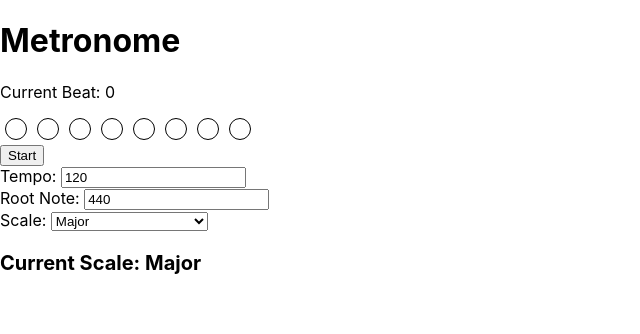
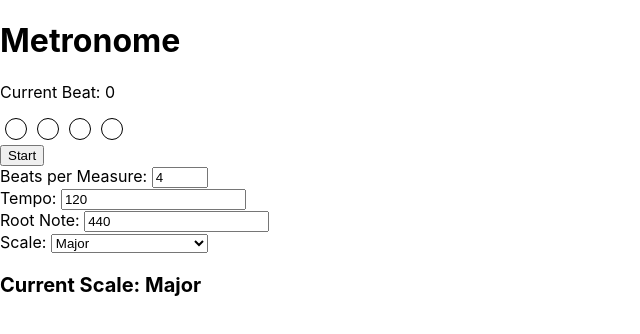
Before and after one commit to rockey94/metronome, a React (Create React App) app: page / in a window 1280 px wide. Shown: the top 334 px of the page, without its empty margins (0-640 px from the left). Built offline with nearby package versions, Linux system fonts and the light colour scheme.

Commit message:
Add randomized note functionality

```diff
--- a/src/App.js
+++ b/src/App.js
@@ -7,7 +7,9 @@ const App = () => {
   const [tempo, setTempo] = useState(120);
   const [scale, setScale] = useState("major");
   const [rootNote, setRootNote] = useState(440); // A4
-  const beatsPerMeasure = 8;
+  const [beatsPerMeasure, setBeatsPerMeasure] = useState(4);
+  const randomIndex = Math.floor(Math.random() * scale.length);
+  const note = scale[randomIndex];
 
   const scales = {
     major: [0, 2, 4, 5, 7, 9, 11, 12],
@@ -35,38 +37,31 @@ const App = () => {
   const generateScale = (root, intervals) => {
     return intervals.map((interval) => root * Math.pow(2, interval / 12));
   };
-
-  useEffect(() => {
+  const play = (frequency) => {
     const audioContext = new (window.AudioContext ||
       window.webkitAudioContext)();
-    let oscillator = null;
-
-    const interval = setInterval(() => {
-      if (playing) {
-        setCount((prevCount) => {
-          const nextCount = (prevCount + 1) % beatsPerMeasure;
-          const currentScale = generateScale(rootNote, scales[scale]);
-          if (Number.isFinite(currentScale[nextCount])) {
-            oscillator = audioContext.createOscillator();
-            oscillator.frequency.value = currentScale[nextCount];
-            oscillator.connect(audioContext.destination);
-            oscillator.start();
-            oscillator.stop(audioContext.currentTime + 0.1);
-          } else {
-            console.error("Invalid frequency:", currentScale[nextCount]);
-          }
-          return nextCount;
-        });
-      }
-    }, (60 / tempo) * 1000);
-
-    return () => {
-      clearInterval(interval);
-      if (oscillator) {
-        oscillator.stop();
-      }
-    };
-  }, [playing, tempo, scale, rootNote]);
+    const oscillator = audioContext.createOscillator();
+    oscillator.type = "sine";
+    oscillator.frequency.value = frequency;
+    oscillator.connect(audioContext.destination);
+    oscillator.start();
+    setTimeout(() => {
+      oscillator.stop();
+    }, (60 / tempo) * 1000); // stop after one beat
+  };
+  useEffect(() => {
+    if (playing) {
+      const interval = setInterval(() => {
+        setCount((prevCount) => (prevCount + 1) % beatsPerMeasure);
+        const selectedScale = scales[scale];
+        const frequencies = generateScale(rootNote, selectedScale);
+        const randomIndex = Math.floor(Math.random() * frequencies.length);
+        const frequency = frequencies[randomIndex];
+        play(frequency);
+      }, (60 / tempo) * 1000);
+      return () => clearInterval(interval);
+    }
+  }, [playing, tempo, beatsPerMeasure, scale, rootNote, scales]);
 
   return (
     <div>
@@ -100,6 +95,16 @@ const App = () => {
       >
         {playing ? "Stop" : "Start"}
       </button>
+      <div>
+        <label>Beats per Measure: </label>
+        <input
+          type="number"
+          min="4"
+          max="16"
+          value={beatsPerMeasure}
+          onChange={(e) => setBeatsPerMeasure(Number(e.target.value))}
+        />
+      </div>
       <div>
         <label>Tempo: </label>
         <input
```
